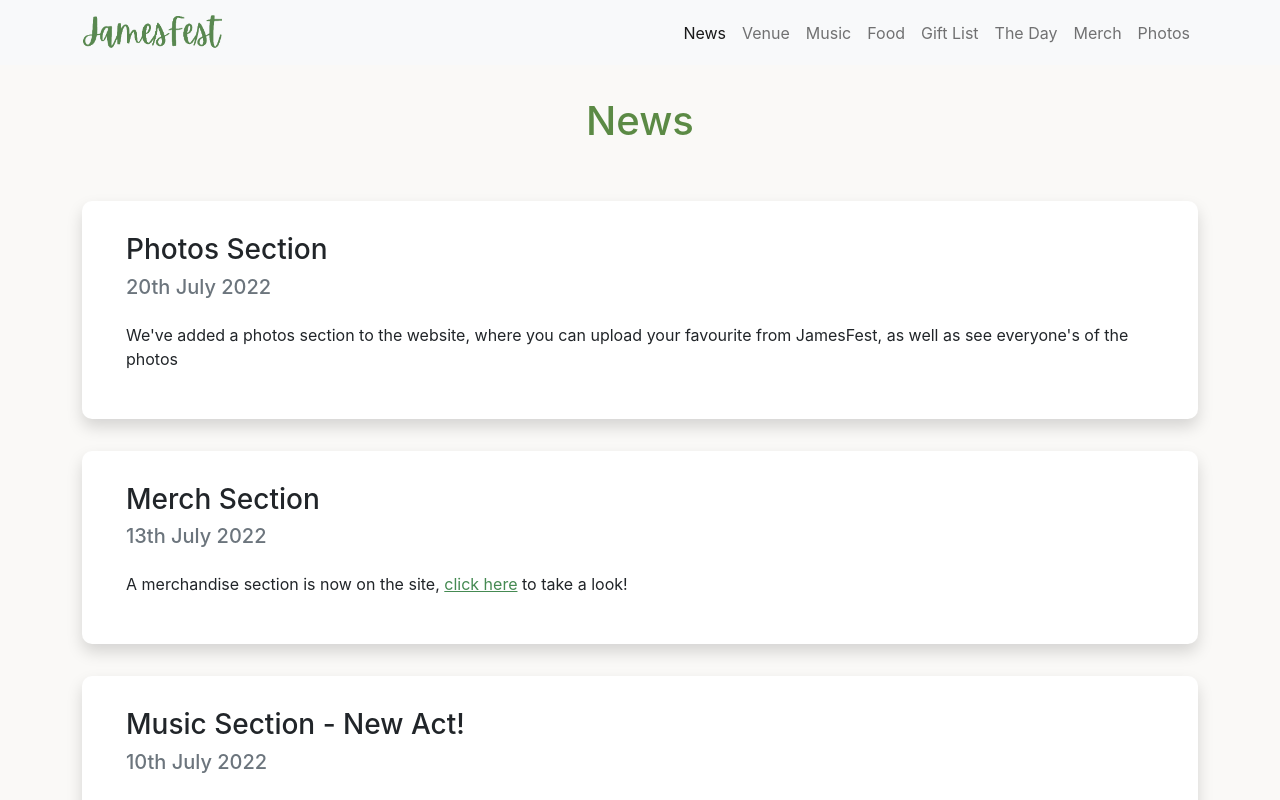
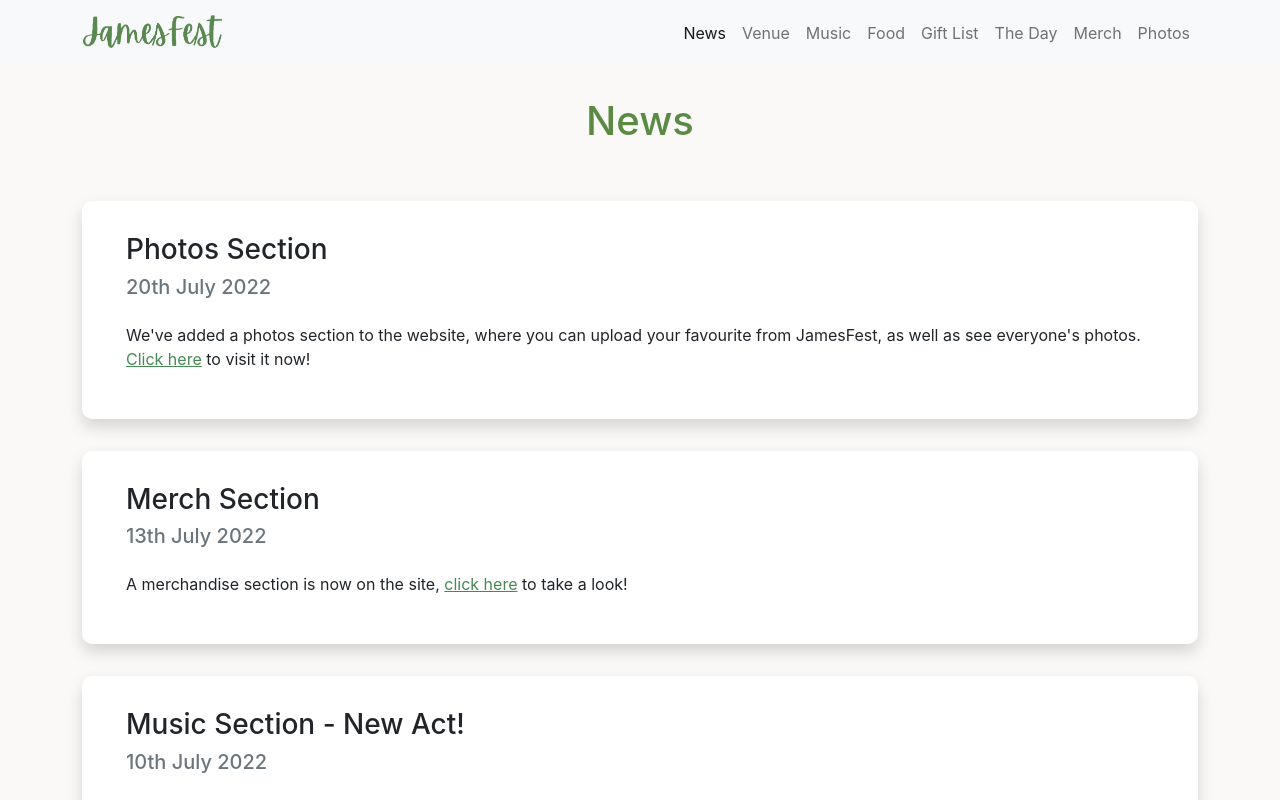
Before and after one commit to Nathanjms/jamesfest2022, a Next.js app: page /news in a window 1280 px wide. Shown: the top 800 px of the page. Built offline with nearby package versions, Linux system fonts and the light colour scheme.

Commit message:
News item

```diff
--- a/components/data/newsItems.js
+++ b/components/data/newsItems.js
@@ -180,8 +180,8 @@ export const newsItems = [
       <>
         <p>
           We&apos;ve added a photos section to the website, where you can upload
-          your favourite from JamesFest, as well as see everyone&apos;s of the
-          photos
+          your favourite from JamesFest, as well as see everyone&apos;s photos.{" "}
+          <Link href="/photos">Click here</Link> to visit it now!
         </p>
       </>
     ),
```
